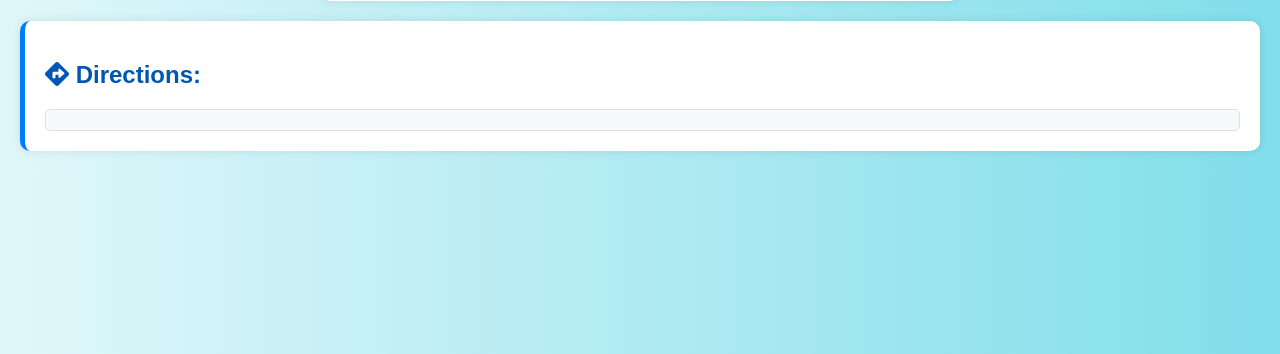
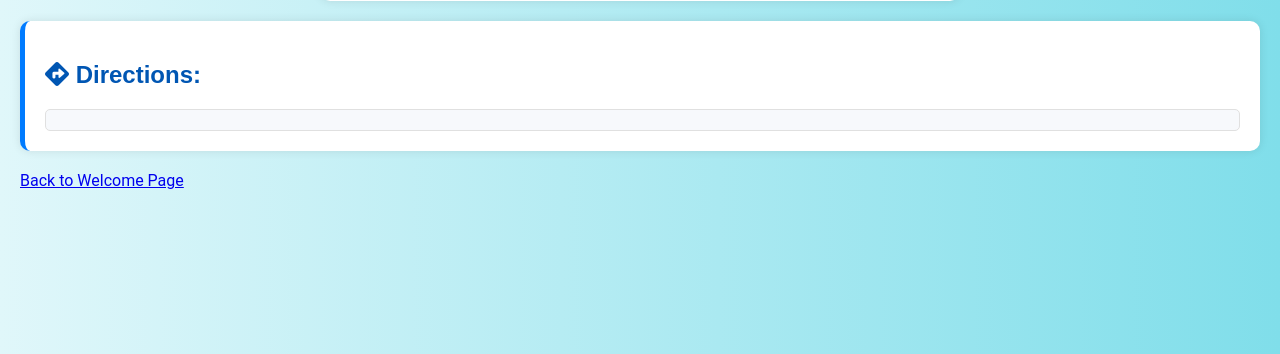
Before and after one commit to Maykull/devasc-project-3, a Flask app: template templates/index.html in a window 1280 px wide. Shown: the part 446-800 px from the top of the page. Run offline with Flask 3, Linux system fonts and the light colour scheme; the template is opened without the code that fills it, so the values that code supplies are empty.

Commit message:
added welcome page

```diff
--- a/app.py
+++ b/app.py
@@ -24,6 +24,10 @@ def geocoding(location, key):
         return None, None, None, location
 
 @app.route('/')
+def welcome():
+    return render_template('welcome.html')
+
+@app.route('/index')
 def index():
     return render_template('index.html')
 
--- a/templates/index.html
+++ b/templates/index.html
@@ -160,6 +160,11 @@
             color: #999;
             margin-left: 10px;
         }
+
+        .back-btn {
+            margin-top: 20px;
+            display: inline-block;
+        }
     </style>
 </head>
 <body>
@@ -209,6 +214,10 @@
     <div id="results">
         <h2><i class="fa-solid fa-diamond-turn-right"></i> Directions:</h2>
         <div id="directions-output" class="directions-list"></div>
+    </div>
+
+    <div class="back-btn">
+        <a href="/">Back to Welcome Page</a>
     </div>
 
 
```
